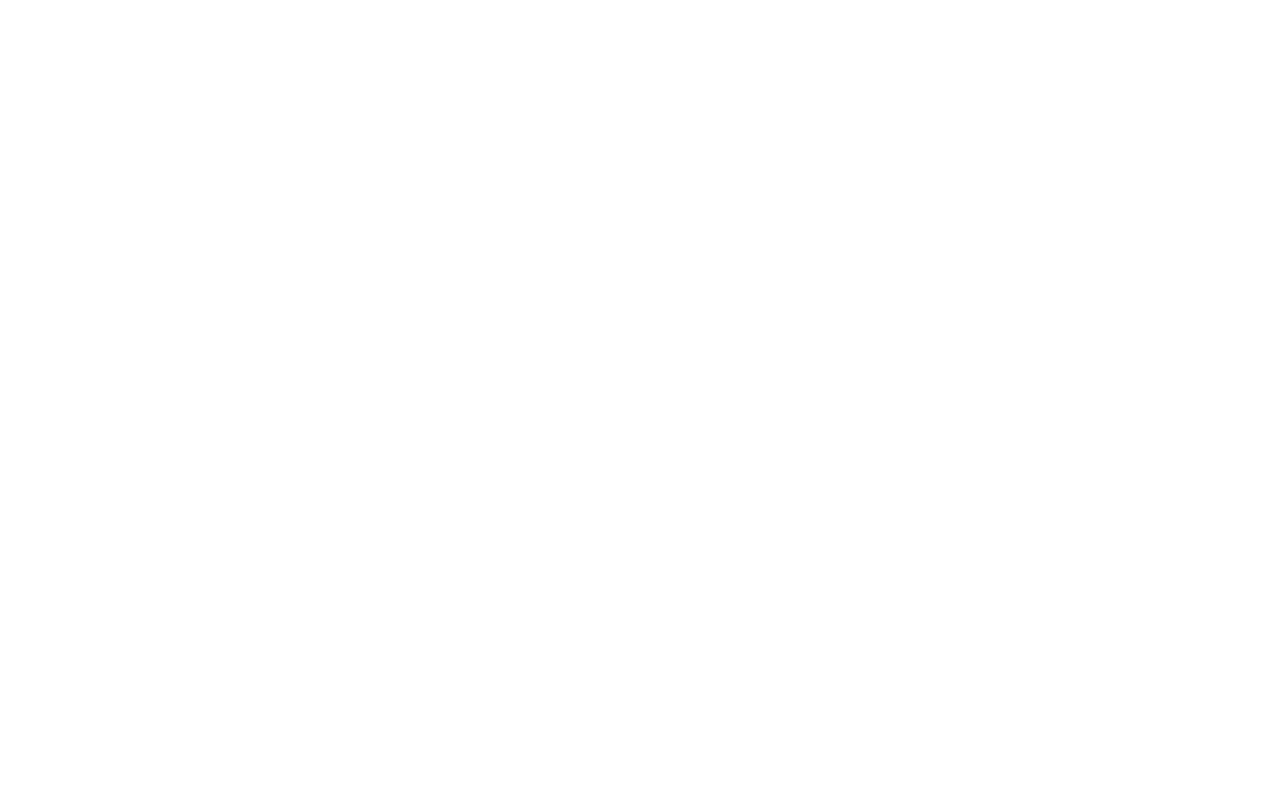
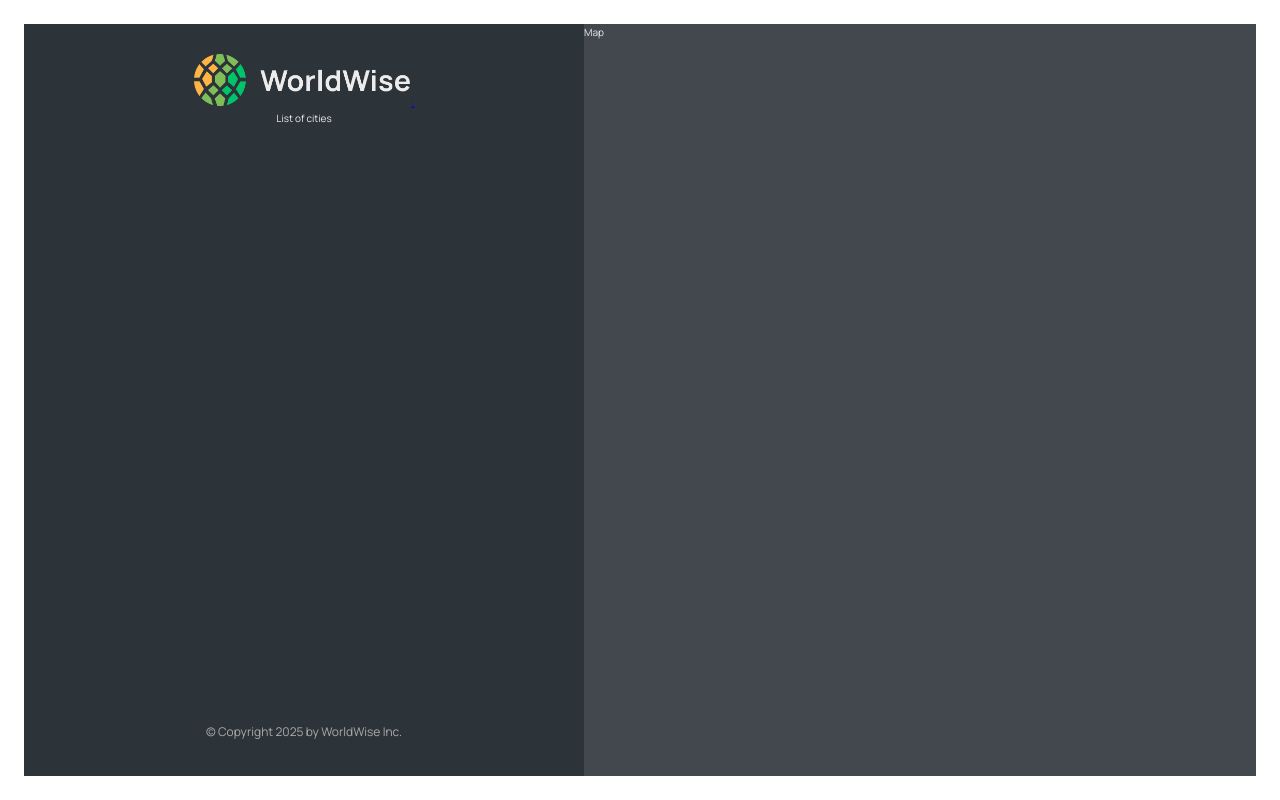
Before and after one commit to Priyanshubelwal17/World-wise, a React (Vite) app: page /app in a window 1280 px wide. Before the commit this address had no page. Built offline with nearby package versions, Linux system fonts and the light colour scheme.

Commit message:
Build the app layout

```diff
--- a/src/App.jsx
+++ b/src/App.jsx
@@ -3,6 +3,7 @@
 import Pricing from "./pages/Pricing";
 import Product from "./pages/Product";
 import Login from "./pages/Login";
+import AppLayout from "./pages/AppLayout";
 
 function App() {
   return (
@@ -11,6 +12,7 @@
         <Route path="/" element={<HomePage />} />
         <Route path="/pricing" element={<Pricing />} />
         <Route path="/login" element={<Login />} />
+        <Route path="/app" element={<AppLayout />} />
         <Route path="/product" element={<Product />} />
       </Routes>
     </BrowserRouter>
--- a/src/components/Logo.jsx
+++ b/src/components/Logo.jsx
@@ -3,7 +3,7 @@
 
 function Logo() {
   return (
-    <Link>
+    <Link to="/">
       <img src="/logo.png" alt="WorldWise logo" className={styles.logo} />;
     </Link>
   );
--- /dev/null
+++ b/src/components/Map.jsx
@@ -0,0 +1,7 @@
+import styles from "./Map.module.css";
+
+function Map() {
+  return <div className={styles.mapContainer}>Map</div>;
+}
+
+export default Map;
--- /dev/null
+++ b/src/components/Sidebar.jsx
@@ -0,0 +1,19 @@
+import AppNav from "./AppNav";
+import Logo from "./Logo";
+import styles from "./Sidebar.module.css";
+function sidebar() {
+  return (
+    <div className={styles.sidebar}>
+      <Logo />
+      <AppNav />
+      <p>List of cities</p>
+      <footer className={styles.footer}>
+        <p className={styles.copyright}>
+          &copy; Copyright {new Date().getFullYear()} by WorldWise Inc.
+        </p>
+      </footer>
+    </div>
+  );
+}
+
+export default sidebar;
--- /dev/null
+++ b/src/pages/AppLayout.jsx
@@ -0,0 +1,14 @@
+// import AppNav from "../components/AppNav";
+import Sidebar from "../components/sidebar";
+import styles from "./AppLayout.module.css";
+import Map from "../components/Map";
+function AppLayout() {
+  return (
+    <div className={styles.app}>
+      <Sidebar />
+      <Map />
+    </div>
+  );
+}
+
+export default AppLayout;
```
